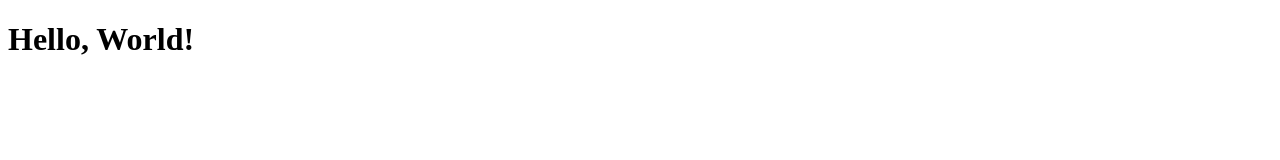
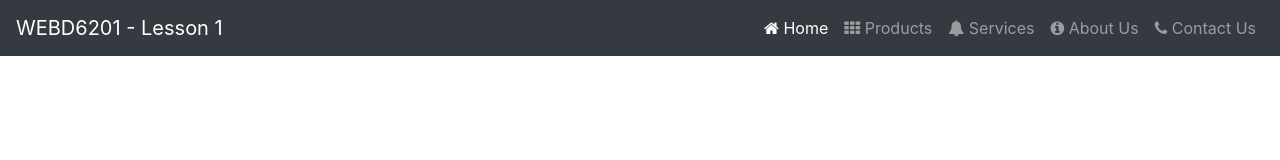
Before and after one commit to durhamprogrammer/WEBD6201-W2020-Lesson1, a website: page index.html in a window 1280 px wide. Drawn offline with nearby package versions, Linux system fonts and the light colour scheme.

Commit message:
added bootstrap and font-awesome

```diff
--- a/index.html
+++ b/index.html
@@ -5,13 +5,41 @@
     <meta name="viewport" content="width=device-width, initial-scale=1.0">
     <meta http-equiv="X-UA-Compatible" content="ie=edge">
     <title>WEBD6201 - Week 1</title>
+    <link rel="stylesheet" href="./node_modules/bootstrap/dist/css/bootstrap.min.css">
+    <link rel="stylesheet" href="./node_modules/font-awesome/css/font-awesome.min.css">
     <link rel="stylesheet" href="./Content/app.css">
 </head>
 <body>
-    <div>
-        <h1>Hello, World!</h1>
-    </div>
+    <nav class="navbar navbar-expand-lg navbar-dark bg-dark">
+        <a class="navbar-brand" href="#">WEBD6201 - Lesson 1</a>
+        <button class="navbar-toggler" type="button" data-toggle="collapse" data-target="#navbarSupportedContent" aria-controls="navbarSupportedContent" aria-expanded="false" aria-label="Toggle navigation">
+          <span class="navbar-toggler-icon"></span>
+        </button>
 
+        <div class="collapse navbar-collapse" id="navbarSupportedContent">
+          <ul class="navbar-nav ml-auto">
+            <li class="nav-item active">
+              <a class="nav-link" href="#"><i class="fa fa-home"></i> Home</a>
+            </li>
+            <li class="nav-item">
+              <a class="nav-link" href="#"><i class="fa fa-th"></i> Products</a>
+            </li>
+            <li class="nav-item">
+                <a class="nav-link" href="#"><i class="fa fa-bell"></i> Services</a>
+              </li>
+              <li class="nav-item">
+                <a class="nav-link" href="#"><i class="fa fa-info-circle"></i> About Us</a>
+              </li>
+              <li class="nav-item">
+                <a class="nav-link" href="#"><i class="fa fa-phone"></i> Contact Us</a>
+              </li>
+          </ul>
+        </div>
+      </nav>
+
+    <!-- 3rd Party Libraries -->
+    <script src="./node_modules/jquery/dist/jquery.min.js"></script>
+    <script src="./node_modules/bootstrap/dist/js/bootstrap.min.js"></script>
 
     <script src="./Scripts/app.js"></script>
 </body>
```
Also changed, not shown: package.json (added, +15 -0 lines), 1 other file.
